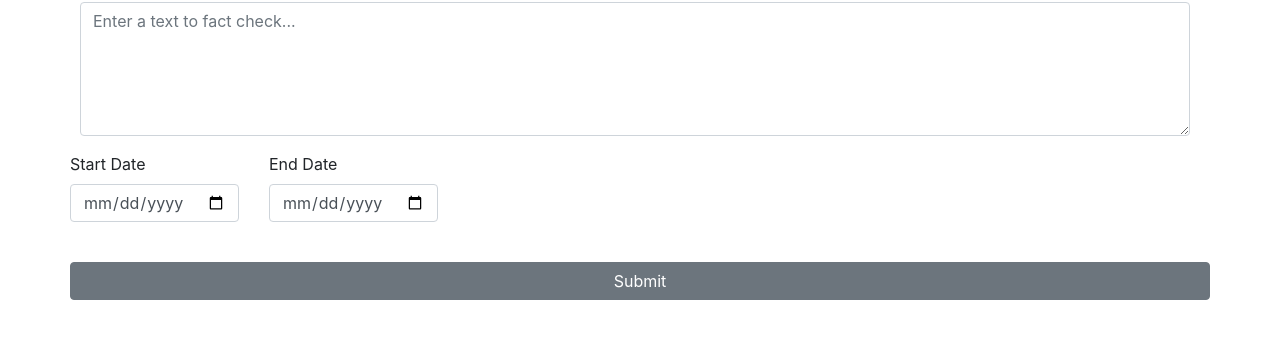
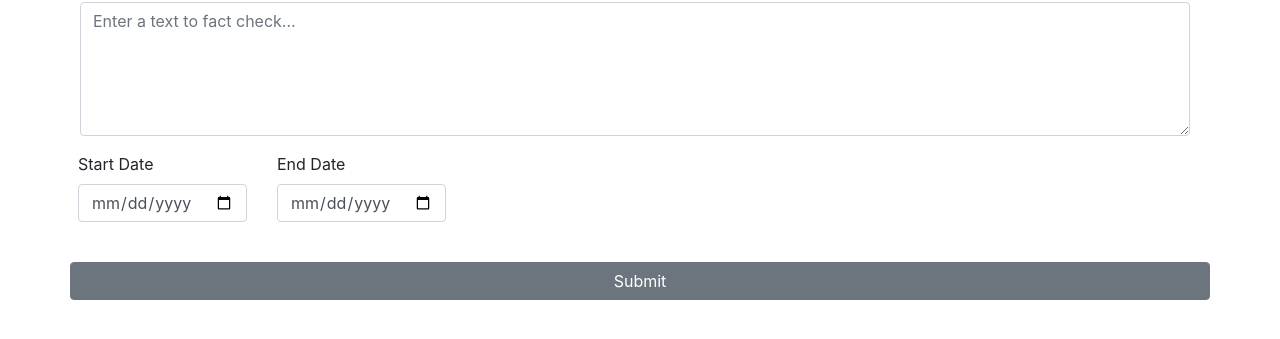
Before and after one commit to qmeeus/balanced-view, a Flask app: page / in a window 1280 px wide. Shown: the part 134-473 px from the top of the page. Run offline with Flask 2, Linux system fonts and the light colour scheme; some libraries are stand-ins or nearby versions.

Commit message:
align dates with text area in form

```diff
--- a/app/templates/form.html
+++ b/app/templates/form.html
@@ -9,7 +9,7 @@
                     </div>
                 </fieldset>
             </div>
-            <div class="row">
+            <div class="row pl-2">
                 <fieldset class="col-md-6">
                     <div class="form-group">
                         <label for="dtp_input2" class="control-label">Start Date</label>
```
